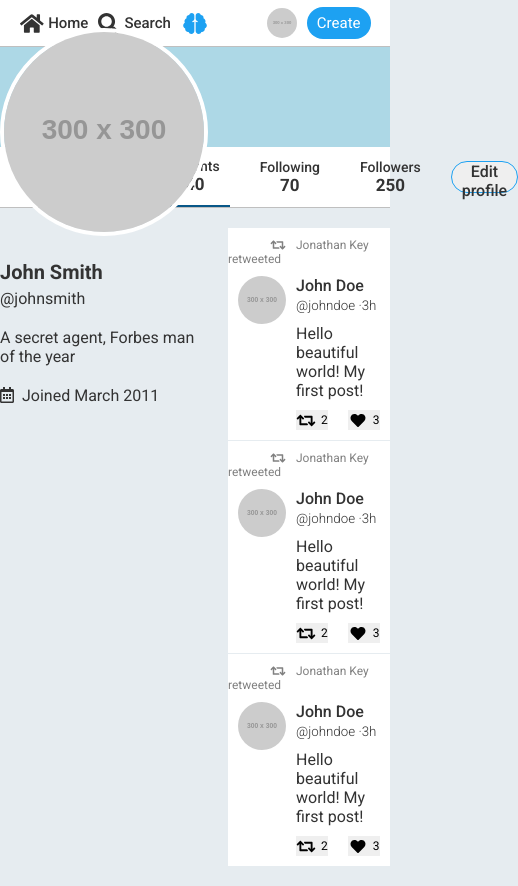
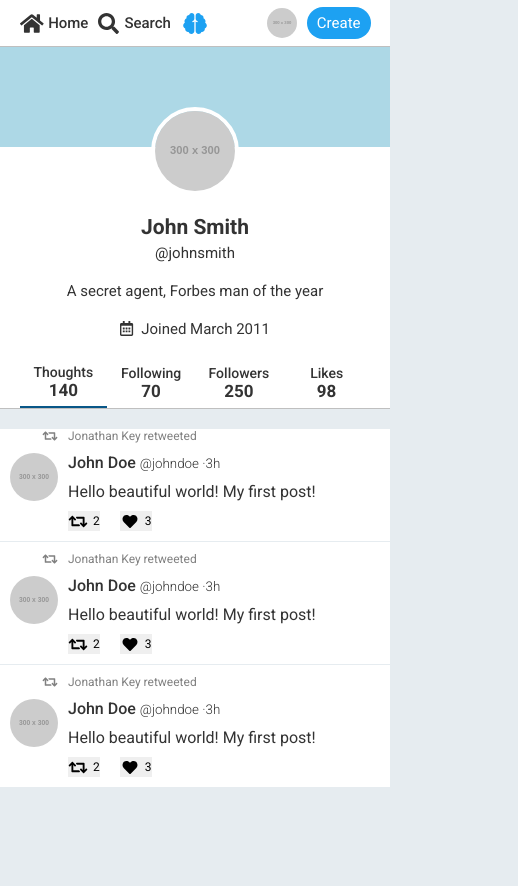
Before and after one commit to robbdimitrov/thoughts, a Vue app in the folder src/frontend/: page /user in a window 390 px wide. Shown: the whole page, 518 px wide, since content can reach past the window. After the commit the page ends 844 px from the top, so only its background shows below. Built offline with nearby package versions, Linux system fonts and the light colour scheme.

Commit message:
Adapted user profile for small screens

```diff
--- a/src/frontend/src/views/UserView.vue
+++ b/src/frontend/src/views/UserView.vue
@@ -1,6 +1,24 @@
 <template>
   <div class="container">
     <div class="cover"></div>
+
+    <div class="user-wrapper">
+      <div class="user">
+        <img class="avatar"
+          src="https://via.placeholder.com/300.png" />
+
+        <div class="texts">
+          <span class="name bold">John Smith</span>
+          <span class="username">@johnsmith</span>
+          <p class="bio">A secret agent, Forbes man of the year</p>
+
+          <div class="join-date">
+            <i class="join-date-icon far fa-calendar-alt"></i>
+            <span class="join-date-text">Joined March 2011</span>
+          </div>
+        </div>
+      </div>
+    </div>
 
     <div class="control-bar-container bottom-shadow">
       <div class="control-bar">
@@ -25,30 +43,11 @@
             <span class="counter-value">98</span>
           </div>
         </nav>
-
-        <button class="edit-profile-button outline-button">
-          Edit profile
-        </button>
       </div>
     </div>
 
     <div class="content">
-      <div class="user-info">
-        <img class="avatar"
-          src="https://via.placeholder.com/300.png" />
-
-        <div class="texts">
-          <span class="name bold">John Smith</span>
-          <span class="username">@johnsmith</span>
-          <p class="bio">A secret agent, Forbes man of the year</p>
-          <div class="join-date">
-            <i class="join-date-icon far fa-calendar-alt"></i>
-            <span class="join-date-text">Joined March 2011</span>
-          </div>
-        </div>
-      </div>
-
-      <thought-list class="content-list"></thought-list>
+      <thought-list></thought-list>
     </div>
   </div>
 </template>
@@ -71,39 +70,30 @@ export default {
 @import "../styles/colors";
 
 $cover-height: 100px;
-$avatar-width: 200px;
+$avatar-width: 100px;
+$avatar-width-small: 80px;
 $spacing: $padding * 2;
-
-$counters-left-spacing: $content-secondary-width + 2 * $spacing;
 
 .cover {
   background: lightblue;
   height: $cover-height * 1.5;
 }
 
-.user-info {
-  margin-top: -($avatar-width * 0.9);
-  width: $content-secondary-width;
-  margin-right: $spacing;
-
-  span {
-    display: block;
-  }
-}
-
 .avatar {
+  margin-top: -$avatar-width * 0.8;
   border: 4px solid white;
   width: $avatar-width;
   height: $avatar-width;
 }
 
 .texts {
+  font-size: rem(15);
   margin: $spacing 0;
   color: $primary-text-color;
 }
 
 .name {
-  font-size: rem(20);
+  font-size: rem(21);
   margin-bottom: $padding / 2;
 }
 
@@ -126,14 +116,15 @@ $counters-left-spacing: $content-secondary-width + 2 * $spacing;
   }
 }
 
-.content {
-  display: flex;
-  justify-content: center;
+.edit-profile-button {
+  flex-shrink: 0;
 }
 
-.content-list {
+.content {
   width: $content-primary-width;
   margin: $spacing 0;
+  margin-left: auto;
+  margin-right: auto;
 }
 
 .control-bar-container {
@@ -141,26 +132,24 @@ $counters-left-spacing: $content-secondary-width + 2 * $spacing;
 }
 
 .control-bar {
-  display: flex;
-  height: 60px;
+  height: rem(50);
   width: 90%;
-  max-width: $max-component-width;
-  justify-content: space-between;
+  max-width: $content-primary-width;
   margin-left: auto;
   margin-right: auto;
   align-items: center;
 }
 
 .counters {
-  margin-left: ($counters-left-spacing / $max-component-width) * 100%;
   height: 100%;
   color: $primary-text-color;
+  justify-content: space-around;
 }
 
 .counter {
+  width: 24%;
   justify-content: center;
   padding: 0 $padding;
-  margin-right: $spacing;
 }
 
 .counter.active {
@@ -177,19 +166,22 @@ $counters-left-spacing: $content-secondary-width + 2 * $spacing;
   font-weight: $font-weight-bold;
 }
 
-@media screen and (min-width: $break-md) {
-  .cover {
-    height: $cover-height * 2.4;
-  }
-
-  .user-info {
-    margin-left: $spacing;
-  }
+.user-wrapper {
+  background: white;
 }
 
-@media screen and (min-width: $break-lg) {
-  .cover {
-    height: $cover-height * 3;
+.user {
+  width: 90%;
+  max-width: 320px;
+  margin: 0 auto;
+  align-items: center;
+  text-align: center;
+  background: white;
+  display: flex;
+  flex-direction: column;
+
+  span {
+    display: block;
   }
 }
 
@@ -198,14 +190,17 @@ $counters-left-spacing: $content-secondary-width + 2 * $spacing;
     height: $cover-height;
   }
 
-  .content-list {
-    width: 100%;
+  .avatar {
+    margin-top: -$avatar-width-small * 0.5;
+    width: $avatar-width-small;
+    height: $avatar-width-small;
   }
 }
 
-@media screen and (max-width: $break-md) {
-  .counter.likes {
-    display: none;
+@media screen and (max-width: $max-component-width) {
+  .content {
+    width: 100%;
+    max-width: $content-primary-width;
   }
 }
 </style>
```
